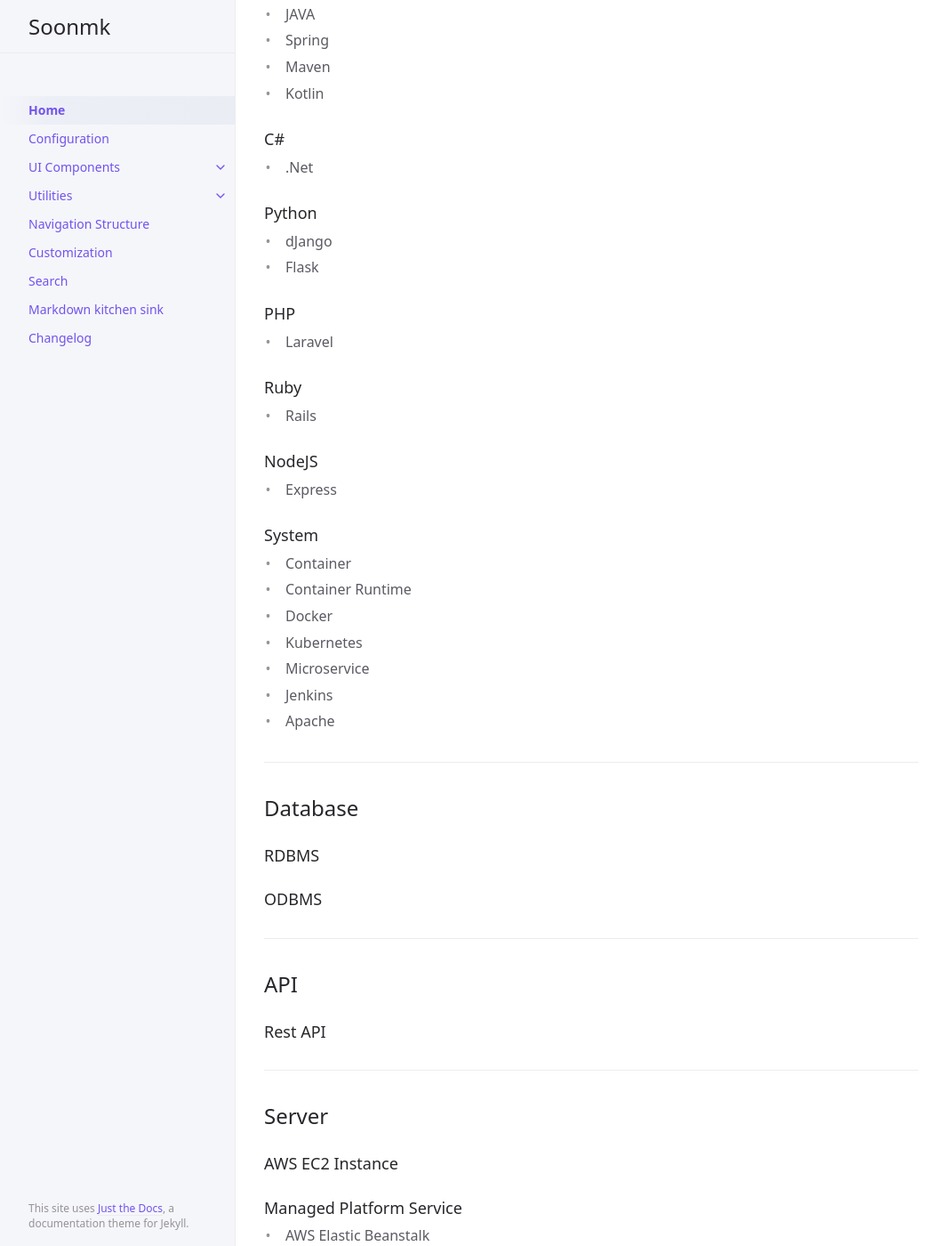
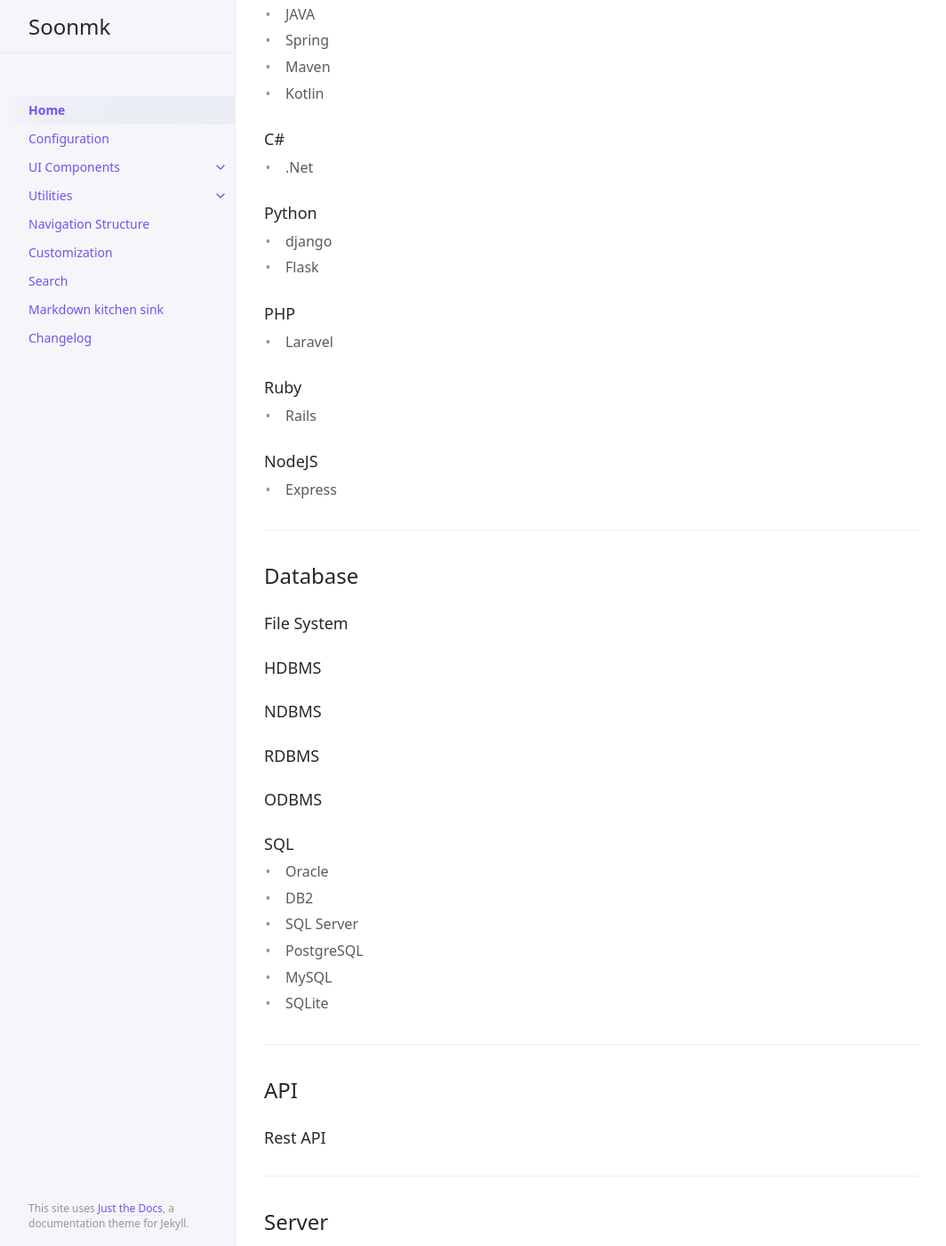
Before and after one commit to soonmk/soonmk.github.io, a Jekyll site: the page built from index.md, in a window 1280 px wide and 1400 px high, scrolled down 537 px. Shown: the whole window at 89% size, without its empty margins (107-1171 px from the left). Built offline with Jekyll 4.4.1, drawn with Linux system fonts in a browser that asks for light colours.

Commit message:
Update index.md

```diff
--- a/index.md
+++ b/index.md
@@ -33,7 +33,7 @@ Backend developer or Data scientist
 - .Net
 
 ### Python
-- dJango
+- django
 - Flask
 
 ### PHP
@@ -45,20 +45,25 @@ Backend developer or Data scientist
 ### NodeJS
 - Express
 
-### System
-- Container
-- Container Runtime
-- Docker
-- Kubernetes
-- Microservice
-- Jenkins
-- Apache
-
 ---
 ## Database
+
+### File System
+
+### HDBMS
+
+### NDBMS
 ### RDBMS
 
 ### ODBMS
+
+### SQL
+- Oracle
+- DB2
+- SQL Server
+- PostgreSQL
+- MySQL
+- SQLite
 
 ---
 ## API
```
Also changed, not shown: other parts of index.md (+2 -0 lines).
